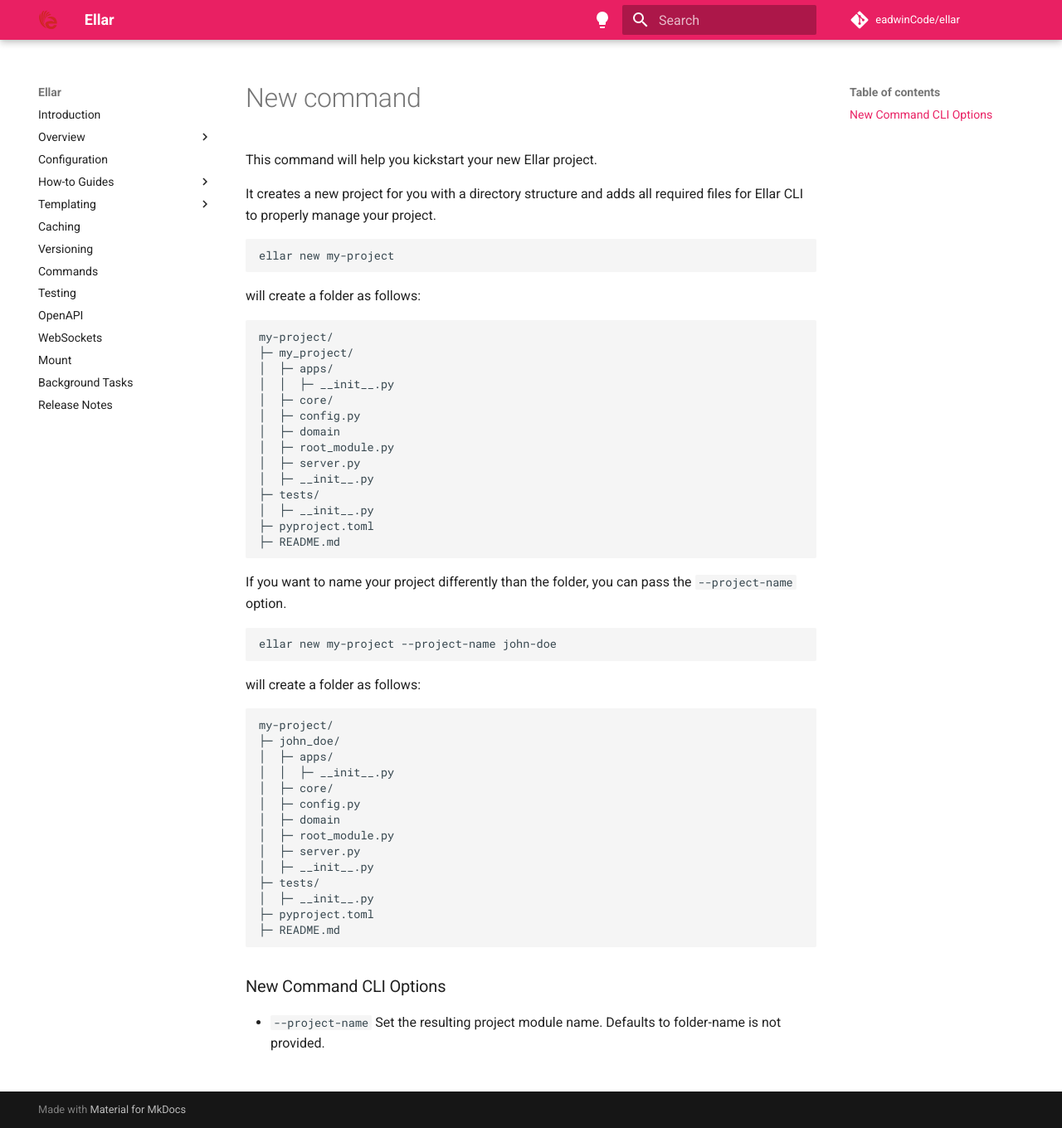
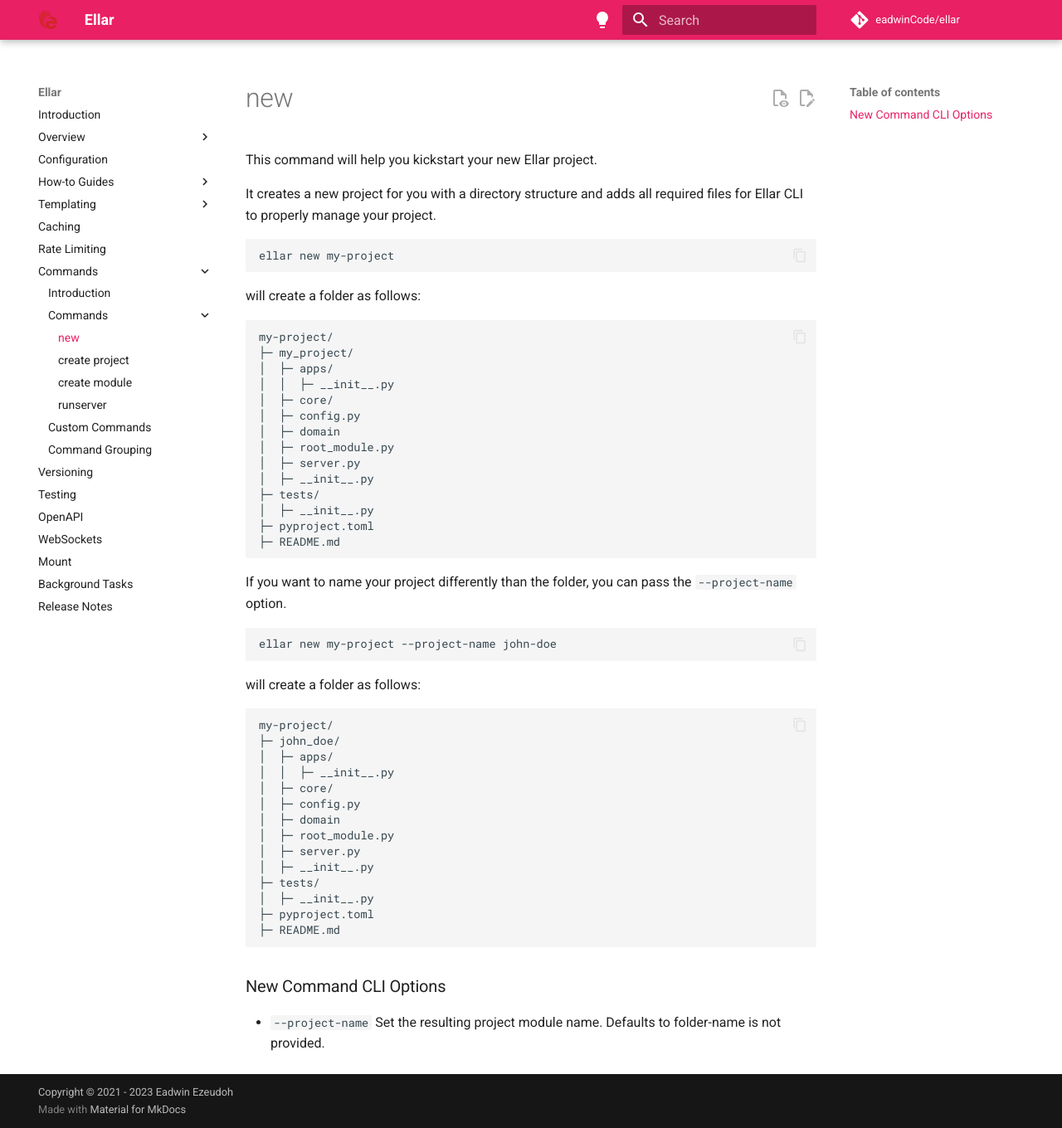
Before and after one commit to python-ellar/ellar, an MkDocs documentation site: the page built from docs/commands/new-command.md, in a window 1280 px wide and 1360 px high. Shown: the whole window at 83% size. Built offline with MkDocs 1.6.1 and Material for MkDocs 9.7.7, drawn with Linux system fonts in a browser that asks for light colours; comment, search, counter and statistics services are not loaded.

Commit message:
Rewrote some docs and added docs on modulesetup and dynamic setup

```diff
--- a/mkdocs.yml
+++ b/mkdocs.yml
@@ -4,12 +4,25 @@
 repo_name: eadwinCode/ellar
 repo_url: https://github.com/eadwinCode/ellar
 edit_uri: blob/master/docs
+copyright: |
+  Copyright &copy; 2021 - 2023 <a href="https://github.com/eadwinCode"  target="_blank" rel="noopener">Eadwin Ezeudoh</a>
 
 docs_dir: docs
 site_dir: site
 
 theme:
   name: material
+  features:
+    - announce.dismiss
+    - content.action.edit
+    - content.action.view
+    - content.code.annotate
+    - content.code.copy
+    - content.tooltips
+    - search.highlight
+    - search.share
+    - search.suggest
+    - toc.follow
   palette:
     - media: "(prefers-color-scheme: light)"
       scheme: default
@@ -26,7 +39,9 @@
       toggle:
         icon: material/lightbulb-outline
         name: Switch to light mode
-
+  font:
+    text: Roboto
+    code: Roboto Mono
   language: en
   logo: img/Icon.svg
   favicon: img/Icon.svg
@@ -34,7 +49,12 @@
     repo: fontawesome/brands/git-alt
 
 plugins:
-- search
+  - search:
+        separator: '[\s\-,:!=\[\]()"`/]+|\.(?!\d)|&[lg]t;|(?!\b)(?=[A-Z][a-z])'
+  - minify:
+        minify_html: true
+  - git-revision-date-localized:
+      enable_creation_date: false
 
 nav:
   - Introduction: index.md
@@ -45,7 +65,7 @@
       - Modules:  overview/modules.md
       - Middlewares:  overview/middleware.md
       - Exception Handling:  overview/exception_handling.md
-#      - Guards:  overview/guards.md
+      - Guards:  overview/guards.md
       - Custom Decorators:  overview/custom_decorators.md
       - Module Router:  overview/module-router.md
   - Configuration: configurations.md
@@ -66,11 +86,20 @@
     - Static Files: templating/staticfiles.md
 
   - Caching: caching.md
+  - Rate Limiting: throttling.md
 #  - Injection Scopes: basics/injection-scope.md
 #  - Model View Controller: basics/model-view-controller.md
 #  - Events: basics/events.md
+  - Commands:
+    - Introduction: commands/index.md
+    - Commands:
+        - new: commands/new-command.md
+        - create project: commands/create-project-command.md
+        - create module: commands/create-module-command.md
+        - runserver: commands/runserver-command.md
+    - Custom Commands: commands/custom-commands.md
+    - Command Grouping: commands/command-grouping.md
   - Versioning: basics/versioning.md
-  - Commands: basics/commands.md
   - Testing: basics/testing.md
   - OpenAPI: openapi/index.md
   - WebSockets: websockets.md
@@ -93,7 +122,6 @@
       custom_fences:
       - name: mermaid
         class: mermaid
-        format: !!python/name:pymdownx.superfences.fence_code_format ''
   - pymdownx.details
   - pymdownx.tabbed:
       alternate_style: true
```
Also changed, not shown: README.md (+3 -8 lines), 2 other files.
